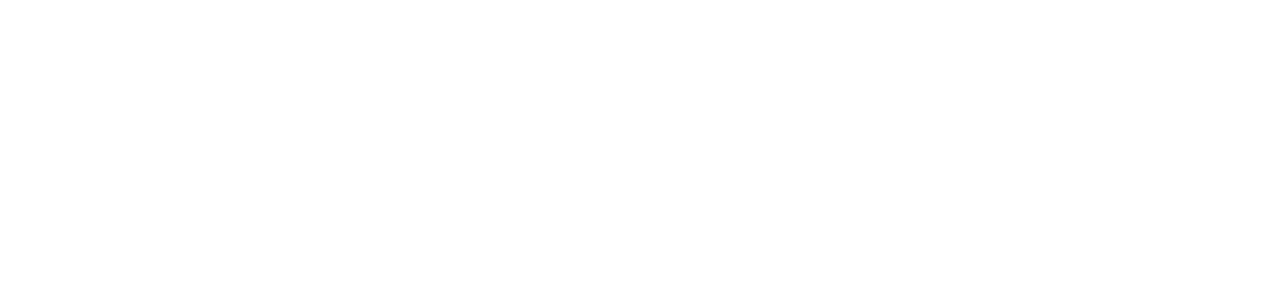
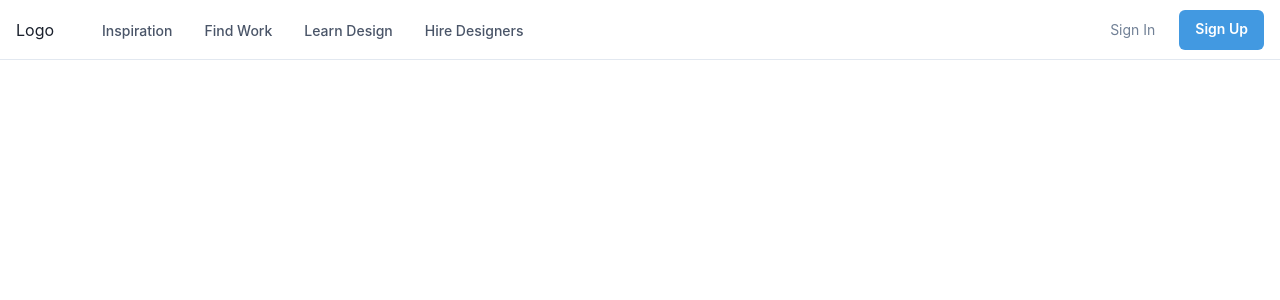
Before and after one commit to lox0131/PremierCorporateWeb, a Next.js app in the folder client/: page / in a window 1280 px wide. Shown: the top 300 px of the page. Built offline with nearby package versions, Linux system fonts and the light colour scheme.

Commit message:
added header

```diff
--- /dev/null
+++ b/client/components/DesktopNav.tsx
@@ -0,0 +1,107 @@
+import {
+  Box,
+  Stack,
+  Link,
+  Popover,
+  PopoverTrigger,
+  PopoverContent,
+  useColorModeValue,
+} from "@chakra-ui/react";
+import { DesktopSubNav } from "./DesktopSubNav";
+
+interface NavItem {
+  label: string;
+  subLabel?: string;
+  children?: Array<NavItem>;
+  href?: string;
+}
+
+export const DesktopNav = () => {
+  const linkColor = useColorModeValue("gray.600", "gray.200");
+  const linkHoverColor = useColorModeValue("gray.800", "white");
+  const popoverContentBgColor = useColorModeValue("white", "gray.800");
+
+  return (
+    <Stack direction={"row"} spacing={4}>
+      {NAV_ITEMS.map((navItem) => (
+        <Box key={navItem.label}>
+          <Popover trigger={"hover"} placement={"bottom-start"}>
+            <PopoverTrigger>
+              <Link
+                p={2}
+                href={navItem.href ?? "#"}
+                fontSize={"sm"}
+                fontWeight={500}
+                color={linkColor}
+                _hover={{
+                  textDecoration: "none",
+                  color: linkHoverColor,
+                }}
+              >
+                {navItem.label}
+              </Link>
+            </PopoverTrigger>
+
+            {navItem.children && (
+              <PopoverContent
+                border={0}
+                boxShadow={"xl"}
+                bg={popoverContentBgColor}
+                p={4}
+                rounded={"xl"}
+                minW={"sm"}
+              >
+                <Stack>
+                  {navItem.children.map((child: any) => (
+                    <DesktopSubNav key={child.label} {...child} />
+                  ))}
+                </Stack>
+              </PopoverContent>
+            )}
+          </Popover>
+        </Box>
+      ))}
+    </Stack>
+  );
+};
+
+const NAV_ITEMS: Array<NavItem> = [
+  {
+    label: "Inspiration",
+    children: [
+      {
+        label: "Explore Design Work",
+        subLabel: "Trending Design to inspire you",
+        href: "#",
+      },
+      {
+        label: "New & Noteworthy",
+        subLabel: "Up-and-coming Designers",
+        href: "#",
+      },
+    ],
+  },
+  {
+    label: "Find Work",
+    children: [
+      {
+        label: "Job Board",
+        subLabel: "Find your dream design job",
+        href: "#",
+      },
+      {
+        label: "Freelance Projects",
+        subLabel: "An exclusive list for contract work",
+        href: "#",
+      },
+    ],
+  },
+  {
+    label: "Learn Design",
+    href: "#",
+  },
+  {
+    label: "Hire Designers",
+    href: "#",
+  },
+];
--- /dev/null
+++ b/client/components/DesktopSubNav.tsx
@@ -0,0 +1,56 @@
+import {
+  Box,
+  Flex,
+  Text,
+  Stack,
+  Icon,
+  Link,
+  useColorModeValue,
+} from "@chakra-ui/react";
+import {
+  ChevronRightIcon,
+} from "@chakra-ui/icons";
+
+interface NavItem {
+  label: string;
+  subLabel?: string;
+  children?: Array<NavItem>;
+  href?: string;
+}
+
+export const DesktopSubNav: React.FC<NavItem> = ({ label, href, subLabel }) => {
+  return (
+    <Link
+      href={href}
+      role={"group"}
+      display={"block"}
+      p={2}
+      rounded={"md"}
+      _hover={{ bg: useColorModeValue("blue.50", "gray.900") }}
+    >
+      <Stack direction={"row"} align={"center"}>
+        <Box>
+          <Text
+            transition={"all .3s ease"}
+            _groupHover={{ color: "blue.400" }}
+            fontWeight={500}
+          >
+            {label}
+          </Text>
+          <Text fontSize={"sm"}>{subLabel}</Text>
+        </Box>
+        <Flex
+          transition={"all .3s ease"}
+          transform={"translateX(-10px)"}
+          opacity={0}
+          _groupHover={{ opacity: "100%", transform: "translateX(0)" }}
+          justify={"flex-end"}
+          align={"center"}
+          flex={1}
+        >
+          <Icon color={"blue.400"} w={5} h={5} as={ChevronRightIcon} />
+        </Flex>
+      </Stack>
+    </Link>
+  );
+};
--- /dev/null
+++ b/client/components/Header.tsx
@@ -0,0 +1,101 @@
+import {
+  Box,
+  Flex,
+  Text,
+  IconButton,
+  Button,
+  Stack,
+  Collapse,
+  useColorModeValue,
+  useBreakpointValue,
+  useDisclosure,
+} from "@chakra-ui/react";
+import {
+  HamburgerIcon,
+  CloseIcon,
+} from "@chakra-ui/icons";
+
+import { MobileNav } from "./MobileNav";
+import { DesktopNav } from "./DesktopNav";
+
+export const Header: React.FC = () => {
+  const { isOpen, onToggle } = useDisclosure();
+
+  return (
+    <Box>
+      <Flex
+        bg={useColorModeValue("white", "gray.800")}
+        color={useColorModeValue("gray.600", "white")}
+        minH={"60px"}
+        py={{ base: 2 }}
+        px={{ base: 4 }}
+        borderBottom={1}
+        borderStyle={"solid"}
+        borderColor={useColorModeValue("gray.200", "gray.900")}
+        align={"center"}
+      >
+        <Flex
+          flex={{ base: 1, md: "auto" }}
+          ml={{ base: -2 }}
+          display={{ base: "flex", md: "none" }}
+        >
+          <IconButton
+            onClick={onToggle}
+            icon={
+              isOpen ? <CloseIcon w={3} h={3} /> : <HamburgerIcon w={5} h={5} />
+            }
+            variant={"ghost"}
+            aria-label={"Toggle Navigation"}
+          />
+        </Flex>
+        <Flex flex={{ base: 1 }} justify={{ base: "center", md: "start" }}>
+          <Text
+            textAlign={useBreakpointValue({ base: "center", md: "left" })}
+            fontFamily={"heading"}
+            color={useColorModeValue("gray.800", "white")}
+          >
+            Logo
+          </Text>
+
+          <Flex display={{ base: "none", md: "flex" }} ml={10}>
+            <DesktopNav />
+          </Flex>
+        </Flex>
+
+        <Stack
+          flex={{ base: 1, md: 0 }}
+          justify={"flex-end"}
+          direction={"row"}
+          spacing={6}
+        >
+          <Button
+            as={"a"}
+            fontSize={"sm"}
+            fontWeight={400}
+            variant={"link"}
+            href={"#"}
+          >
+            Sign In
+          </Button>
+          <Button
+            display={{ base: "none", md: "inline-flex" }}
+            fontSize={"sm"}
+            fontWeight={600}
+            color={"white"}
+            bg={"blue.400"}
+            href={"#"}
+            _hover={{
+              bg: "blue.300",
+            }}
+          >
+            Sign Up
+          </Button>
+        </Stack>
+      </Flex>
+
+      <Collapse in={isOpen} animateOpacity>
+        <MobileNav />
+      </Collapse>
+    </Box>
+  );
+}
--- /dev/null
+++ b/client/components/MobileNav.tsx
@@ -0,0 +1,128 @@
+import {
+  Flex,
+  Text,
+  Stack,
+  Collapse,
+  Icon,
+  Link,
+  useColorModeValue,
+  useDisclosure,
+} from "@chakra-ui/react";
+import {
+  ChevronDownIcon,
+} from "@chakra-ui/icons";
+
+export const MobileNav: React.FC = () => {
+  return (
+    <Stack
+      bg={useColorModeValue("white", "gray.800")}
+      p={4}
+      display={{ md: "none" }}
+    >
+      {NAV_ITEMS.map((navItem) => (
+        <MobileNavItem key={navItem.label} {...navItem} />
+      ))}
+    </Stack>
+  );
+};
+
+export const MobileNavItem: React.FC<NavItem> = ({ label, children, href }) => {
+  const { isOpen, onToggle } = useDisclosure();
+
+  return (
+    <Stack spacing={4} onClick={children && onToggle}>
+      <Flex
+        py={2}
+        as={Link}
+        href={href ?? "#"}
+        justify={"space-between"}
+        align={"center"}
+        _hover={{
+          textDecoration: "none",
+        }}
+      >
+        <Text
+          fontWeight={600}
+          color={useColorModeValue("gray.600", "gray.200")}
+        >
+          {label}
+        </Text>
+        {children && (
+          <Icon
+            as={ChevronDownIcon}
+            transition={"all .25s ease-in-out"}
+            transform={isOpen ? "rotate(180deg)" : ""}
+            w={6}
+            h={6}
+          />
+        )}
+      </Flex>
+
+      <Collapse in={isOpen} animateOpacity style={{ marginTop: "0!important" }}>
+        <Stack
+          mt={2}
+          pl={4}
+          borderLeft={1}
+          borderStyle={"solid"}
+          borderColor={useColorModeValue("gray.200", "gray.700")}
+          align={"start"}
+        >
+          {children &&
+            children.map((child) => (
+              <Link key={child.label} py={2} href={child.href}>
+                {child.label}
+              </Link>
+            ))}
+        </Stack>
+      </Collapse>
+    </Stack>
+  );
+};
+
+interface NavItem {
+  label: string;
+  subLabel?: string;
+  children?: Array<NavItem>;
+  href?: string;
+}
+
+const NAV_ITEMS: Array<NavItem> = [
+  {
+    label: "Inspiration",
+    children: [
+      {
+        label: "Explore Design Work",
+        subLabel: "Trending Design to inspire you",
+        href: "#",
+      },
+      {
+        label: "New & Noteworthy",
+        subLabel: "Up-and-coming Designers",
+        href: "#",
+      },
+    ],
+  },
+  {
+    label: "Find Work",
+    children: [
+      {
+        label: "Job Board",
+        subLabel: "Find your dream design job",
+        href: "#",
+      },
+      {
+        label: "Freelance Projects",
+        subLabel: "An exclusive list for contract work",
+        href: "#",
+      },
+    ],
+  },
+  {
+    label: "Learn Design",
+    href: "#",
+  },
+  {
+    label: "Hire Designers",
+    href: "#",
+  },
+];
--- a/client/package.json
+++ b/client/package.json
@@ -16,7 +16,8 @@
     "next": "11.1.2",
     "react": "17.0.2",
     "react-dom": "17.0.2",
-    "react-icons": "^4.2.0"
+    "react-icons": "^4.2.0",
+    "@chakra-ui/icons": "^1.0.15"
   },
   "devDependencies": {
     "@types/react": "17.0.19",
--- a/client/pages/index.tsx
+++ b/client/pages/index.tsx
@@ -2,12 +2,13 @@
 import Head from 'next/head'
 import Image from 'next/image'
 import styles from '../styles/Home.module.css'
+import { Header } from "../components/Header"
 
 
 const Home: NextPage = () => {
   return (
     <div>
-
+      <Header />
     </div>
   )
 }
```
Also changed, not shown: 1 other file (tests, documents, lock files or other folders).
